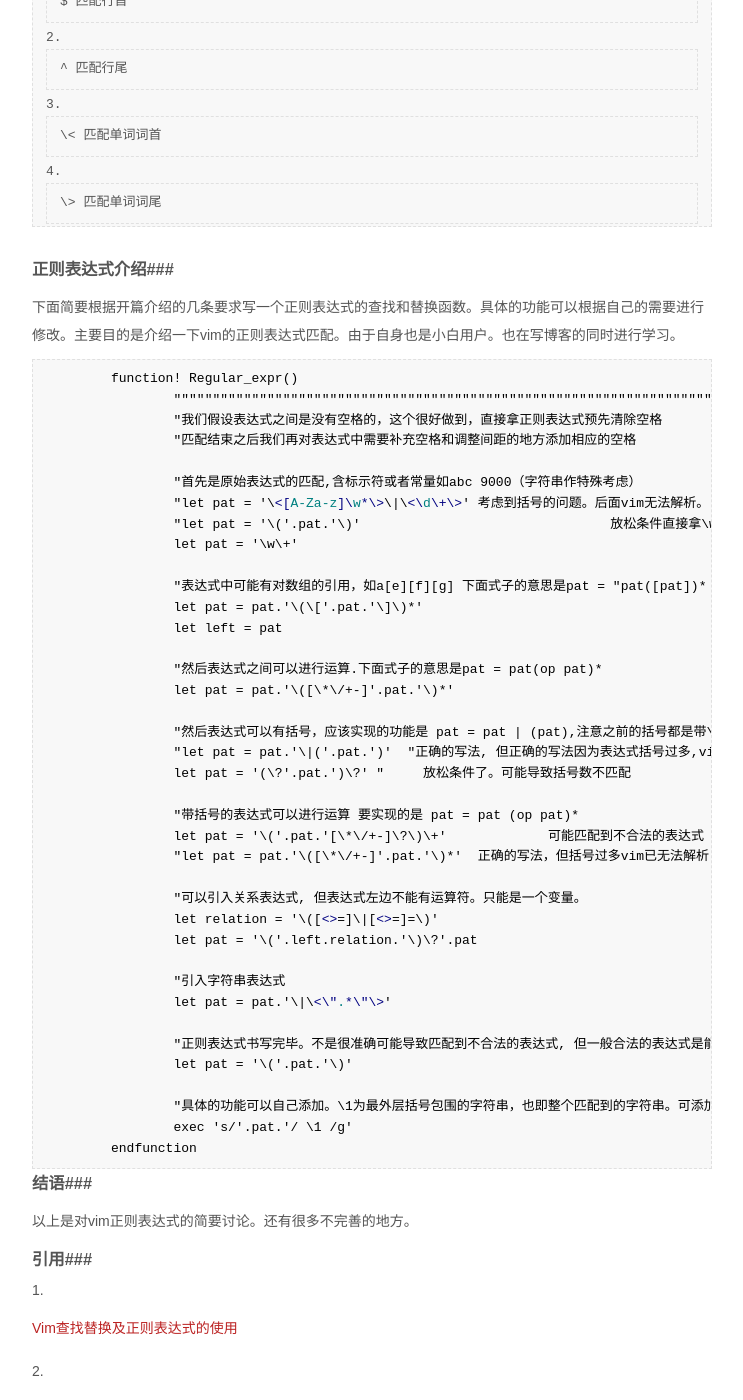
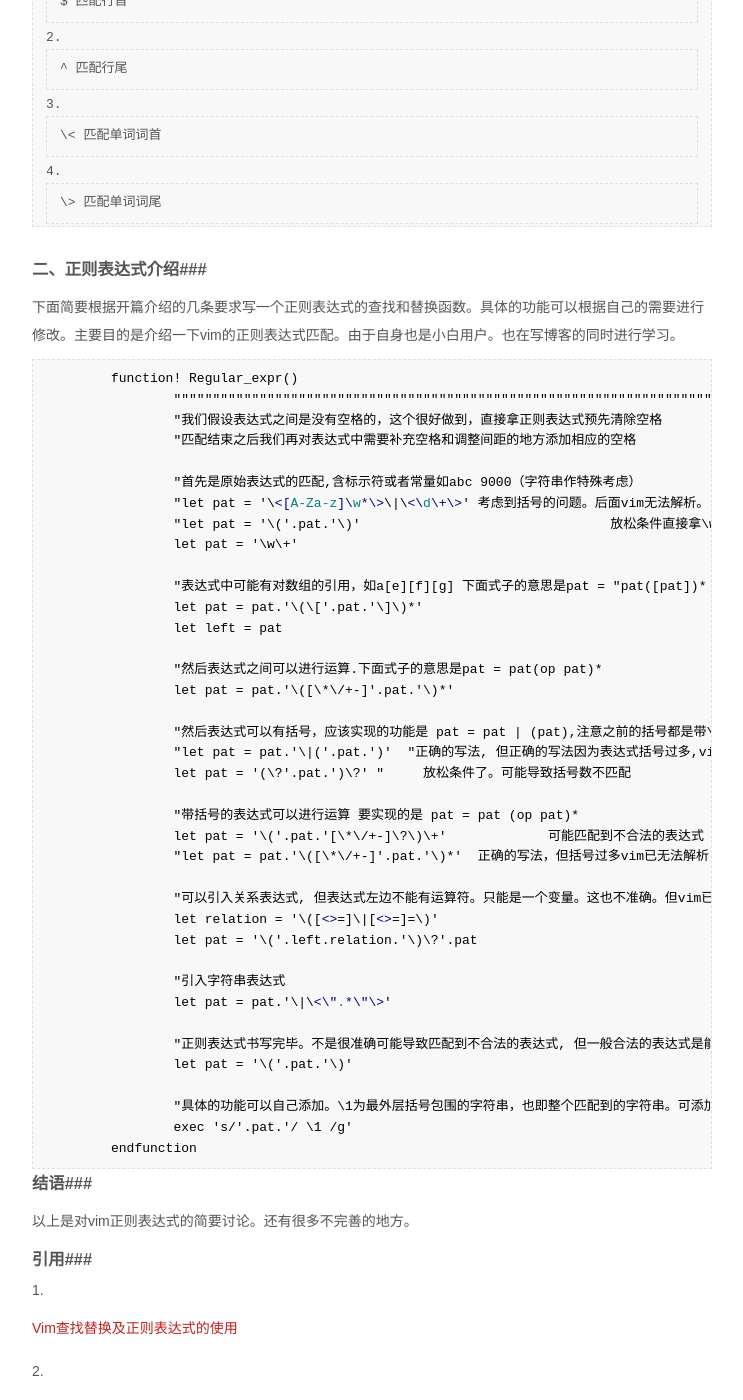
Before and after one commit to wujiantao/wujiantao.github.com, a Jekyll site: the page built from _posts/2013-09-28-regular_expr.markdown, in a window 1280 px wide and 1400 px high, scrolled down 2451 px. Shown: the whole window, without its empty margins (268-1011 px from the left). Built offline with Jekyll 4.4.1, drawn with Linux system fonts in a browser that asks for light colours; some web fonts are replaced; Markdown is read by kramdown in place of the engine named in the settings; comment, search, counter and statistics services are not loaded.

Commit message:
regular expr

```diff
--- a/_posts/2013-09-28-regular_expr.markdown
+++ b/_posts/2013-09-28-regular_expr.markdown
@@ -66,7 +66,7 @@ tags:
 
 <div class="blank"></div>
 
-###正则表达式介绍###
+###二、正则表达式介绍###
 
 下面简要根据开篇介绍的几条要求写一个正则表达式的查找和替换函数。具体的功能可以根据自己的需要进行修改。主要目的是介绍一下vim的正则表达式匹配。由于自身也是小白用户。也在写博客的同时进行学习。
 
@@ -95,7 +95,7 @@ tags:
 			let pat = '\('.pat.'[\*\/+-]\?\)\+'		可能匹配到不合法的表达式
 			"let pat = pat.'\([\*\/+-]'.pat.'\)*'  正确的写法，但括号过多vim已无法解析
 
-			"可以引入关系表达式, 但表达式左边不能有运算符。只能是一个变量。
+			"可以引入关系表达式, 但表达式左边不能有运算符。只能是一个变量。这也不准确。但vim已经无法解析正确的表达式了。
 			let relation = '\([<>=]\|[<>=]=\)'
 			let pat = '\('.left.relation.'\)\?'.pat
 
```
Also changed, not shown: other parts of _posts/2013-09-28-regular_expr.markdown (+1 -1 lines).
